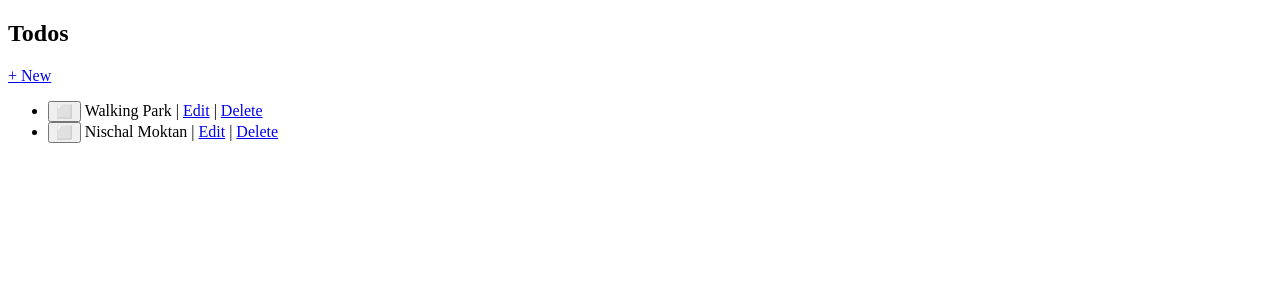
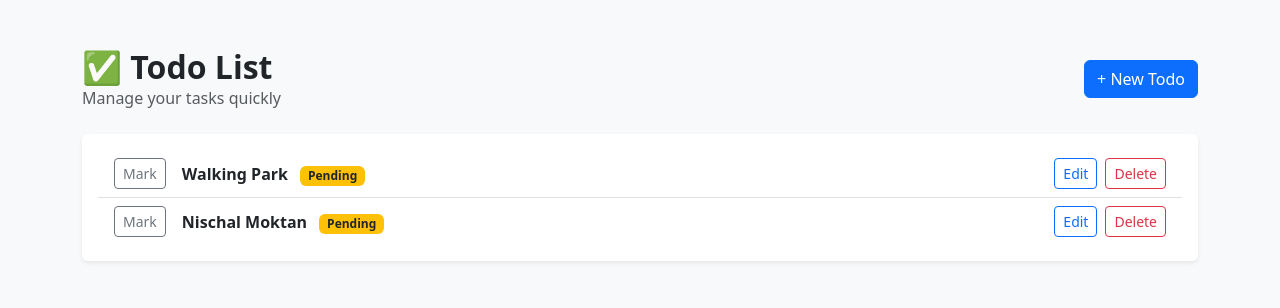
Before and after one commit to XenoDev09/Todo-App, a Django app: page / in a window 1280 px wide. Shown: the top 308 px of the page. Run offline with Django 5.2, Linux system fonts and the light colour scheme; data comes from the database, SQL or seed files in the repository; both versions use the stored data as it was after the commit.

Commit message:
commited

```diff
--- a/todo_app/templates/todo_app/todo_list.html
+++ b/todo_app/templates/todo_app/todo_list.html
@@ -1,25 +1,96 @@
 <!doctype html>
-<html>
-<head><title>Todo</title></head>
-<body>
-  <h2>Todos</h2>
-  <p><a href="{% url 'todo_app:create' %}">+ New</a></p>
+<html lang="en">
+<head>
+  <meta charset="UTF-8" />
+  <meta name="viewport" content="width=device-width, initial-scale=1.0" />
+  <title>Todo App</title>
 
-  <ul>
+  <!-- Bootstrap 5 CDN -->
+  <link href="https://cdn.jsdelivr.net/npm/bootstrap@5.3.3/dist/css/bootstrap.min.css" rel="stylesheet">
+</head>
+<body class="bg-light">
+
+  <div class="container py-5">
+
+    <!-- Header -->
+    <div class="d-flex justify-content-between align-items-center mb-4">
+      <div>
+        <h2 class="fw-bold mb-0">✅ Todo List</h2>
+        <p class="text-muted mb-0">Manage your tasks quickly</p>
+      </div>
+
+      <a href="{% url 'todo_app:create' %}" class="btn btn-primary">
+        + New Todo
+      </a>
+    </div>
+
+    <!-- Card -->
+    <div class="card shadow-sm border-0">
+      <div class="card-body">
+
+        {% if todos %}
+          <ul class="list-group list-group-flush">
+
             {% for t in todos %}
-      <li>
-        <form method="post" action="{% url 'todo_app:toggle' t.pk %}" style="display:inline;">
+              <li class="list-group-item d-flex justify-content-between align-items-center">
+
+                <!-- Left side -->
+                <div class="d-flex align-items-center gap-3">
+
+                  <!-- Toggle Button -->
+                  <form method="post" action="{% url 'todo_app:toggle' t.pk %}">
                     {% csrf_token %}
-          <button type="submit">{{ t.completed|yesno:"✅,⬜" }}</button>
+                    {% if t.completed %}
+                      <button type="submit" class="btn btn-success btn-sm">Done</button>
+                    {% else %}
+                      <button type="submit" class="btn btn-outline-secondary btn-sm">Mark</button>
+                    {% endif %}
                   </form>
 
-        {% if t.completed %}<s>{{ t.title }}</s>{% else %}{{ t.title }}{% endif %}
-        | <a href="{% url 'todo_app:update' t.pk %}">Edit</a>
-        | <a href="{% url 'todo_app:delete' t.pk %}">Delete</a>
+                  <!-- Title -->
+                  <div>
+                    {% if t.completed %}
+                      <span class="text-decoration-line-through text-muted fw-semibold">
+                        {{ t.title }}
+                      </span>
+                      <span class="badge bg-success ms-2">Completed</span>
+                    {% else %}
+                      <span class="fw-semibold">{{ t.title }}</span>
+                      <span class="badge bg-warning text-dark ms-2">Pending</span>
+                    {% endif %}
+                  </div>
+
+                </div>
+
+                <!-- Right side actions -->
+                <div class="d-flex gap-2">
+                  <a href="{% url 'todo_app:update' t.pk %}" class="btn btn-outline-primary btn-sm">
+                    Edit
+                  </a>
+                  <a href="{% url 'todo_app:delete' t.pk %}" class="btn btn-outline-danger btn-sm">
+                    Delete
+                  </a>
+                </div>
+
               </li>
-    {% empty %}
-      <li>No todos yet.</li>
             {% endfor %}
+
           </ul>
+        {% else %}
+          <div class="text-center py-5">
+            <h5 class="text-muted">No todos yet 😴</h5>
+            <p class="text-muted mb-3">Create your first task now</p>
+            <a href="{% url 'todo_app:create' %}" class="btn btn-primary">
+              + Add Todo
+            </a>
+          </div>
+        {% endif %}
+
+      </div>
+    </div>
+
+  </div>
+
+  <script src="https://cdn.jsdelivr.net/npm/bootstrap@5.3.3/dist/js/bootstrap.bundle.min.js"></script>
 </body>
 </html>
```
Also changed, not shown: todo_app/templates/todo_app/todo_confirm_delete.html (+52 -10 lines), todo_app/templates/todo_app/todo_form.html (+54 -10 lines), db.sqlite3. Lines whose indentation alone changed are shown as unchanged.
